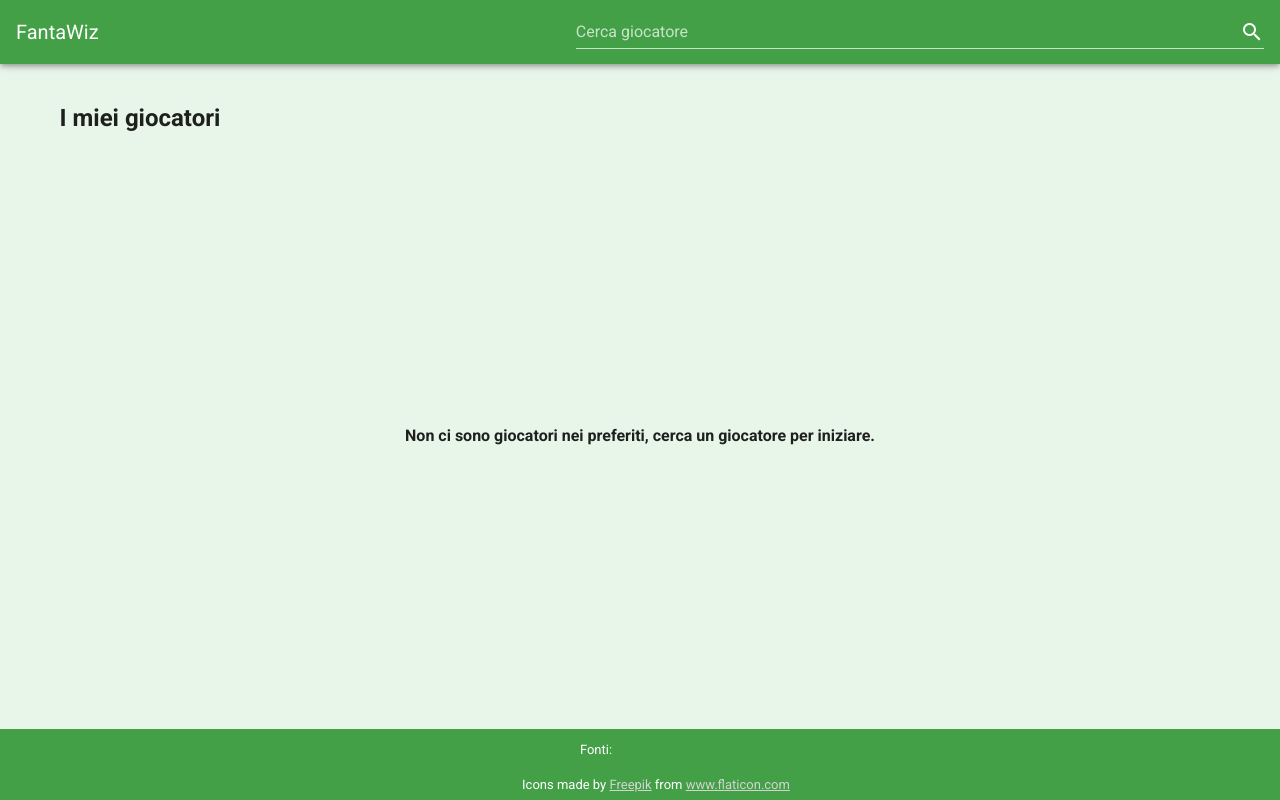
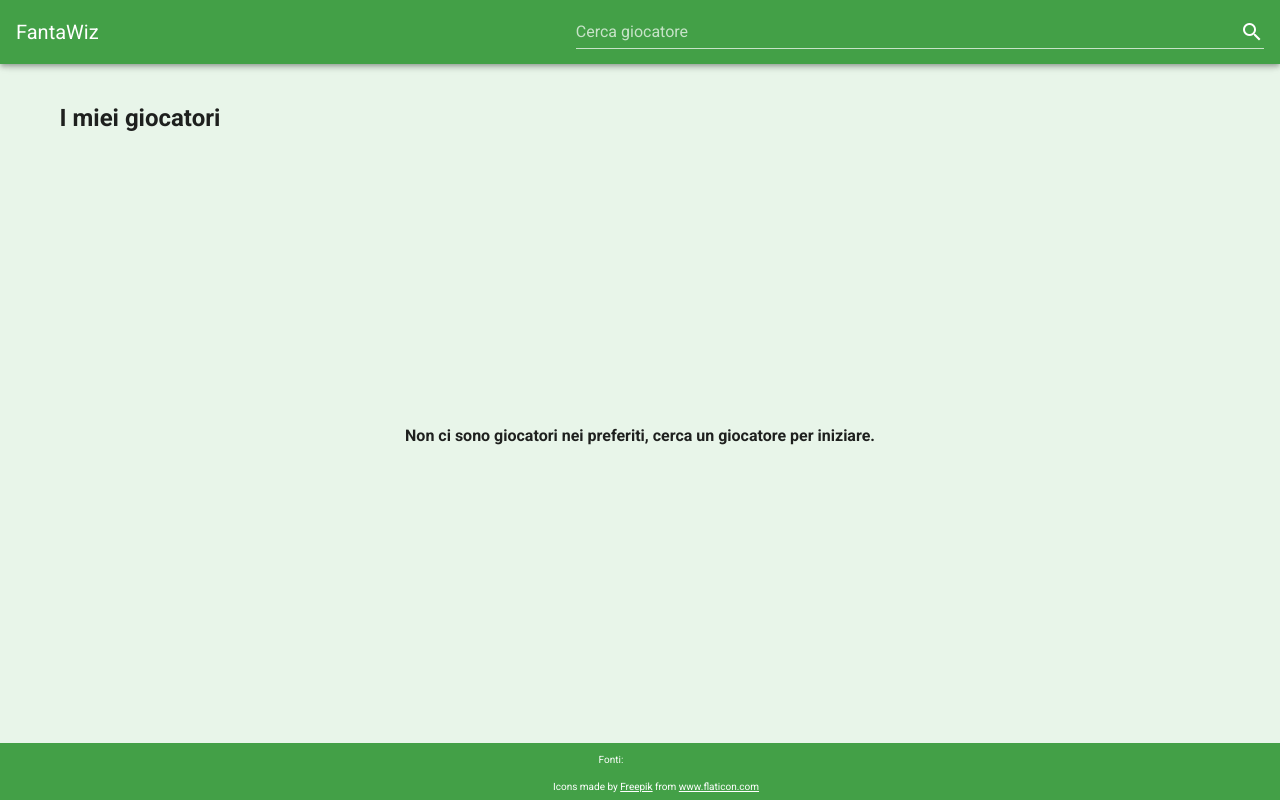
Before and after one commit to vittoriovaselli/FantaWiz, a Vue app in the folder fe/fantawiz-fe/: page / in a window 1280 px wide. Built offline with nearby package versions, Linux system fonts and the light colour scheme.

Commit message:
adjusted footer + correct sources link inserted

```diff
--- a/fe/fantawiz-fe/src/App.vue
+++ b/fe/fantawiz-fe/src/App.vue
@@ -23,21 +23,7 @@
       <Favourites />
       <IconLegend/>
     </v-content>
-    <v-footer color="primary" id="footer">
-      <div id="credits">
-        <p> Fonti: </p>
-        <a target="_blank" href="https://www.gazzetta.it/">
-          <v-img src="../src/assets/icons/logos/gazzetta.jpg" width="30px"></v-img>
-        </a>
-        <a target="_blank" href="https://www.fantacalcio.it/">
-          <v-img src="../src/assets/icons/logos/fanta-gazzetta.png" width="30px"></v-img>
-        </a>
-        <a target="_blank" href="https://sport.sky.it/">
-          <v-img src="../src/assets/icons/logos/sky-sport.png" width="30px"></v-img>
-        </a>
-      </div>
-      <div>Icons made by <a target="_blank" href="https://www.flaticon.com/authors/freepik" title="Freepik">Freepik</a> from <a target="_blank" href="https://www.flaticon.com/" title="Flaticon">www.flaticon.com</a></div>
-      </v-footer>
+    <CustomFooter/>
   </v-app>
 </template>
 
@@ -45,6 +31,8 @@
 import Search from './components/Search';
 import Favourites from './components/Favourites';
 import IconLegend from './components/IconLegend';
+import CustomFooter from './components/CustomFooter';
+
 import { mapActions, mapMutations } from 'vuex';
 
 export default {
@@ -53,7 +41,8 @@ export default {
   components: {
     Search,
     Favourites,
-    IconLegend
+    IconLegend,
+    CustomFooter
   },
 
   data: () => ({
@@ -87,40 +76,6 @@ export default {
 
 <style>
 
-#credits{
-  width: 100vw;
-  display: flex;
-  align-items: center;
-  justify-content: center;
-  margin-bottom: 10px;
-}
-
- #footer{
-   display: flex;
-   align-items: center;
-   justify-content: center;
-   flex-direction: column;
-   font-size: small;
-   color: white;
- }
-
-a{
-  cursor: pointer;
-  color: lightgray !important;
-}
-
-#credits a{
-  margin-left: 10px;
-}
-
-a div{
-  opacity: 0.85;
-}
-
-a div:hover{
-  opacity: 1;
-}
-
 h2{
   margin-bottom: 20px;
 }
--- /dev/null
+++ b/fe/fantawiz-fe/src/components/CustomFooter.vue
@@ -0,0 +1,56 @@
+<template>
+  <v-footer color="primary" id="footer">
+    <div id="credits">
+      <p> Fonti: </p>
+      <a target="_blank" href="https://www.gazzetta.it/Calcio/prob_form/">
+        <v-img src="../assets/icons/logos/gazzetta.jpg" width="20px"></v-img>
+      </a>
+      <a target="_blank" href="https://www.fantacalcio.it/probabili-formazioni-serie-a">
+        <v-img src="../assets/icons/logos/fanta-gazzetta.png" width="20px"></v-img>
+      </a>
+      <a target="_blank" href="https://sport.sky.it/calcio/serie-a/probabili-formazioni">
+        <v-img src="../assets/icons/logos/sky-sport.png" width="20px"></v-img>
+      </a>
+    </div>
+    <div>Icons made by <a target="_blank" href="https://www.flaticon.com/authors/freepik" title="Freepik">Freepik</a> from <a target="_blank" href="https://www.flaticon.com/" title="Flaticon">www.flaticon.com</a></div>
+  </v-footer>
+</template>
+
+<script>
+export default {
+  name: 'custom-footer'
+}
+</script>
+
+<style scoped>
+#credits{
+  width: 100vw;
+  display: flex;
+  align-items: center;
+  justify-content: center;
+  margin-bottom: 10px;
+}
+
+#footer{
+  display: flex;
+  align-items: center;
+  justify-content: center;
+  flex-direction: column;
+  font-size: x-small;
+  color: white;
+}
+
+a{
+  cursor: pointer;
+  color: white !important;
+}
+
+#credits a{
+  margin-left: 10px;
+}
+
+a div:hover{
+  opacity: 0.85;
+}
+
+</style>
```
Also changed, not shown: fe/fantawiz-fe/src/api/api.js (added).
